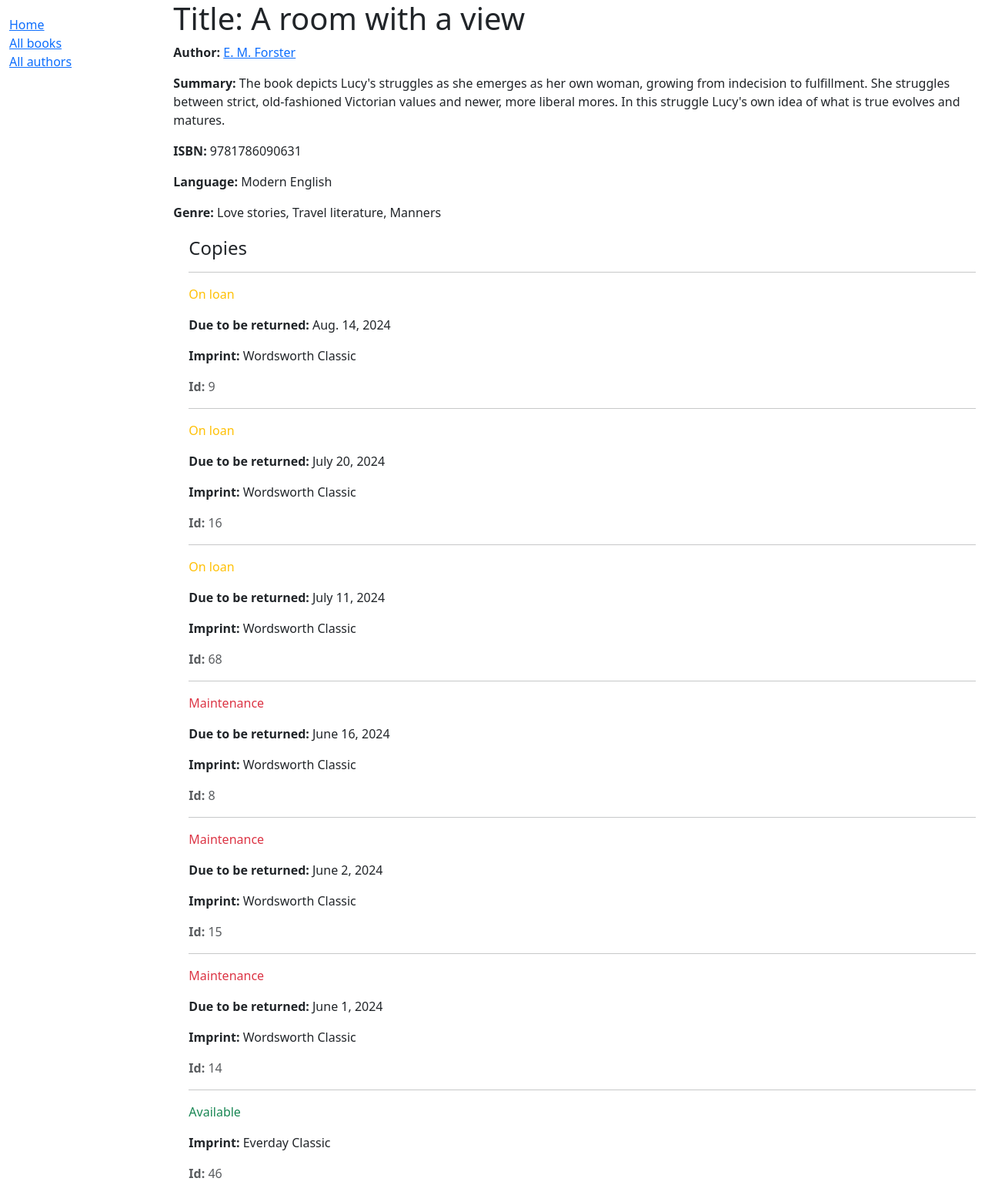
After one commit to liewchooichin/orange_wonders, a Django app: page /book_catalog/books/5 in a window 1280 px wide. The commit adds this page. Shown: the whole page at 77% size. Run offline with Django 5.2, Linux system fonts and the light colour scheme; data comes from the database, SQL or seed files in the repository; both versions use the stored data as it was after the commit.

Commit message:
list and detail view

```diff
--- a/mdn_tutorial/book_catalog/models.py
+++ b/mdn_tutorial/book_catalog/models.py
@@ -43,10 +43,13 @@ class Book(models.Model):
     # deleted, this book would be deleted too!
     title = models.CharField(max_length=200, help_text="Title of the book")
     author = models.ForeignKey('Author', on_delete=models.RESTRICT, null=True)
+
+    class Meta:
+        ordering = ['title']
+
     # Foreign Key used because book can only have one author, but authors can have multiple books.
     # In practice a book might have multiple authors, but not in this implementation.
     # Author as a string rather than object because it hasn't been declared yet in file.
-
     summary = models.TextField(
         max_length=1000, help_text="Enter a brief description of the book")
 
@@ -148,7 +151,7 @@ class Author(models.Model):
     date_of_death = models.DateField('Died', null=True, blank=True)
 
     class Meta:
-        ordering = ['last_name', 'first_name']
+        ordering = ['first_name']
 
     def get_absolute_url(self):
         """Returns the URL to access a particular author instance."""
@@ -156,7 +159,7 @@ class Author(models.Model):
 
     def __str__(self):
         """String for representing the Model object."""
-        return f'{self.last_name}, {self.first_name}'
+        return f'{self.first_name} {self.last_name}'
 
 # Language model
 class Language(models.Model):
--- a/mdn_tutorial/book_catalog/templates/base_generic.html
+++ b/mdn_tutorial/book_catalog/templates/base_generic.html
@@ -2,7 +2,7 @@
 <html lang="en">
   <head>
     {% block title %}
-      <title>{{ title_of_page }}</title>
+      <title>Local library</title>
     {% endblock %}
     <meta charset="utf-8" />
     <meta name="viewport" content="width=device-width, initial-scale=1" />
@@ -21,12 +21,34 @@
           {% block sidebar %}
             <ul class="sidebar-nav">
               <li><a href="{% url 'index' %}">Home</a></li>
-              <li><a href="">All books</a></li>
-              <li><a href="">All authors</a></li>
+              <li><a href="{% url 'books' %}">All books</a></li>
+              <li><a href="{% url 'authors' %}">All authors</a></li>
             </ul>
           {% endblock %}
         </div>
-        <div class="col-sm-10 ">{% block content %}{% endblock %}</div>
+
+        <!--Start of pagination block-->
+        <div class="col-sm-10 ">{% block content %}{% endblock %}
+          {% block pagination %}
+            {% if is_paginated %}
+                <div class="pagination">
+                    <span class="page-links">
+                        {% if page_obj.has_previous %}
+                            <a href="{{ request.path }}?page={{ page_obj.previous_page_number }}">previous</a>
+                        {% endif %}
+                        <span class="page-current">
+                            Page {{ page_obj.number }} of {{ page_obj.paginator.num_pages }}.
+                        </span>
+                        {% if page_obj.has_next %}
+                            <a href="{{ request.path }}?page={{ page_obj.next_page_number }}">next</a>
+                        {% endif %}
+                    </span>
+                </div>
+            {% endif %}
+          {% endblock %}
+        </div>
+        <!--End of pagination block-->
+
       </div>
     </div>
   </body>
--- /dev/null
+++ b/mdn_tutorial/book_catalog/templates/book_catalog/book_detail.html
@@ -0,0 +1,34 @@
+{% extends "base_generic.html" %}
+
+{% block content %}
+  <h1>Title: {{ book.title }}</h1>
+
+  <p><strong>Author:</strong> <a href="{{ book.author.get_absolute_url }}">{{ book.author }}</a></p>
+  <p><strong>Summary:</strong> {{ book.summary }}</p>
+  <p><strong>ISBN:</strong> {{ book.isbn }}</p>
+  <p><strong>Language:</strong> {{ book.language }}</p>
+  <p><strong>Genre:</strong> {{ book.genre.all|join:", " }}</p>
+
+  <div style="margin-left:20px;margin-top:20px">
+    <h4>Copies</h4>
+
+        <!--Comment
+        This function is automatically created because BookInstance.status is a choices field. Django automatically creates a method get_FOO_display() for every choices field "Foo" in a model, which can be used to get the current value of the field.
+        -->
+
+    {% for copy in book.bookinstance_set.all %}
+    <!-- code to iterate across each copy/instance of a book -->
+      <hr />
+      <p
+        class="{% if copy.status == 'a' %}text-success{% elif copy.status == 'm' %}text-danger{% else %}text-warning{% endif %}">
+
+        {{ copy.get_status_display }}
+      </p>
+      {% if copy.status != 'a' %}
+        <p><strong>Due to be returned:</strong> {{ copy.due_back }}</p>
+      {% endif %}
+      <p><strong>Imprint:</strong> {{ copy.imprint }}</p>
+      <p class="text-muted"><strong>Id:</strong> {{ copy.id }}</p>
+    {% endfor %}
+  </div>
+{% endblock %}
--- a/mdn_tutorial/book_catalog/templates/index.html
+++ b/mdn_tutorial/book_catalog/templates/index.html
@@ -20,5 +20,11 @@
     <li><strong>Copies:</strong> {{ num_instances }}</li>
     <li><strong>Copies available:</strong> {{ num_instances_available }}</li>
     <li><strong>Authors:</strong> {{ num_authors }}</li>
+    <li><strong>Genre:</strong> {{ num_genre }}</li>
+    <li><strong>Books of the month:</strong>
+      <ul>
+        <li>{{ featured_books }}</li>
+      </ul>
+    </li>
   </ul>
 {% endblock %}
--- a/mdn_tutorial/book_catalog/urls.py
+++ b/mdn_tutorial/book_catalog/urls.py
@@ -1,8 +1,15 @@
-from django.urls import path
+from django.urls import path, re_path
 from . import views
 
 # The name='index' is the name of this index page,
 # This is the name used in reversed URL mapping.
+# pk: primary key
 urlpatterns = [
-    path(route= "", view=views.index, name='index'),
+    path(route= "", view=views.index, name="index"),
+    path(route="books/", view=views.BookListView.as_view(), name="books"),
+    # path(route="book/<int:pk>", view=views.BookDetailView.as_view(), name='book-detail'),
+    # The path can also be written like this:
+    re_path(route=r'^books/(?P<pk>\d+)$', view=views.BookDetailView.as_view(), name='book-detail'),
+    path(route="authors/", view=views.AuthorListView.as_view(), name="authors"),
+    path(route="author/<int:pk>", view=views.AuthorDetailView.as_view(), name="author-detail"),
 ]
--- a/mdn_tutorial/book_catalog/views.py
+++ b/mdn_tutorial/book_catalog/views.py
@@ -1,3 +1,5 @@
+from typing import Any
+from django.db.models.query import QuerySet
 from django.shortcuts import render
 from .models import Book, Author, BookInstance, Genre
 
@@ -15,14 +17,64 @@ def index(request):
     # The 'all()' is implied by default.
     num_authors = Author.objects.all().count()
 
+    # Genre available
+    num_genre = Genre.objects.all().count()
+
+    # Books that contain a particular word (case insensitive)
+    featured_books = Book.objects.filter(title__contains="angels")[0].title
+    # This line will give [title1, title2]
+    #featured_books = [book.title for book in featured_book_list]
+    # Trying various python code.
+    #for i, book in enumerate(featured_book_list):
+    #    featured_books += f"{book.title}, "
+
     context = {
         'num_books': num_books,
         'num_instances': num_instances,
         'num_instances_available': num_instances_available,
         'num_authors': num_authors,
+        'num_genre': num_genre,
+        'featured_books': featured_books,
         'title_of_page': "Local Library at The End of the River",
     }
 
     # Render the HTML template index.html with the data in the context variable
     return render(request=request,
                   template_name='index.html', context=context)
+
+# Using Class ListView
+
+from django.views import generic
+
+# Within the template, we can access the list of books with template variable
+# <the_model_name>_list, e.g. book_list.
+# The generic views look for templates in /application_name/the_model_name_list.html
+#  (catalog/book_list.html in this case) inside the application's
+# /application_name/templates/ directory (/catalog/templates/).
+class BookListView(generic.ListView):
+    model = Book
+    paginate_by = 10
+
+# Book Detail View
+class BookDetailView(generic.DetailView):
+    model = Book
+
+
+# Author List View
+class AuthorListView(generic.ListView):
+    model = Author
+    paginate_by = 3
+
+# Author Detail View
+class AuthorDetailView(generic.DetailView):
+    model = Author
+    """
+    def get_context_data(self, **kwargs: Any) -> dict[str, Any]:
+        # Call the base implementation first to get the context
+        name = BookListView.get_context_data("author")
+        title = BookListView.get_context_data("title")
+        # call the base implementation first to get the context
+        context = super(AuthorListView, self).get_context_data(**kwargs)
+        context['book_title'] = title
+        return context
+    """
```
Also changed, not shown: mdn_tutorial/book_catalog/templates/book_catalog/author_detail.html (added, +24 -0 lines), mdn_tutorial/book_catalog/templates/book_catalog/author_list.html (added, +23 -0 lines), mdn_tutorial/book_catalog/templates/book_catalog/book_list.html (added, +29 -0 lines), mdn_tutorial/book_catalog/migrations/0012_alter_author_options.py (added), mdn_tutorial/book_catalog/migrations/0013_alter_book_options.py (added), mdn_tutorial/db.sqlite3.
